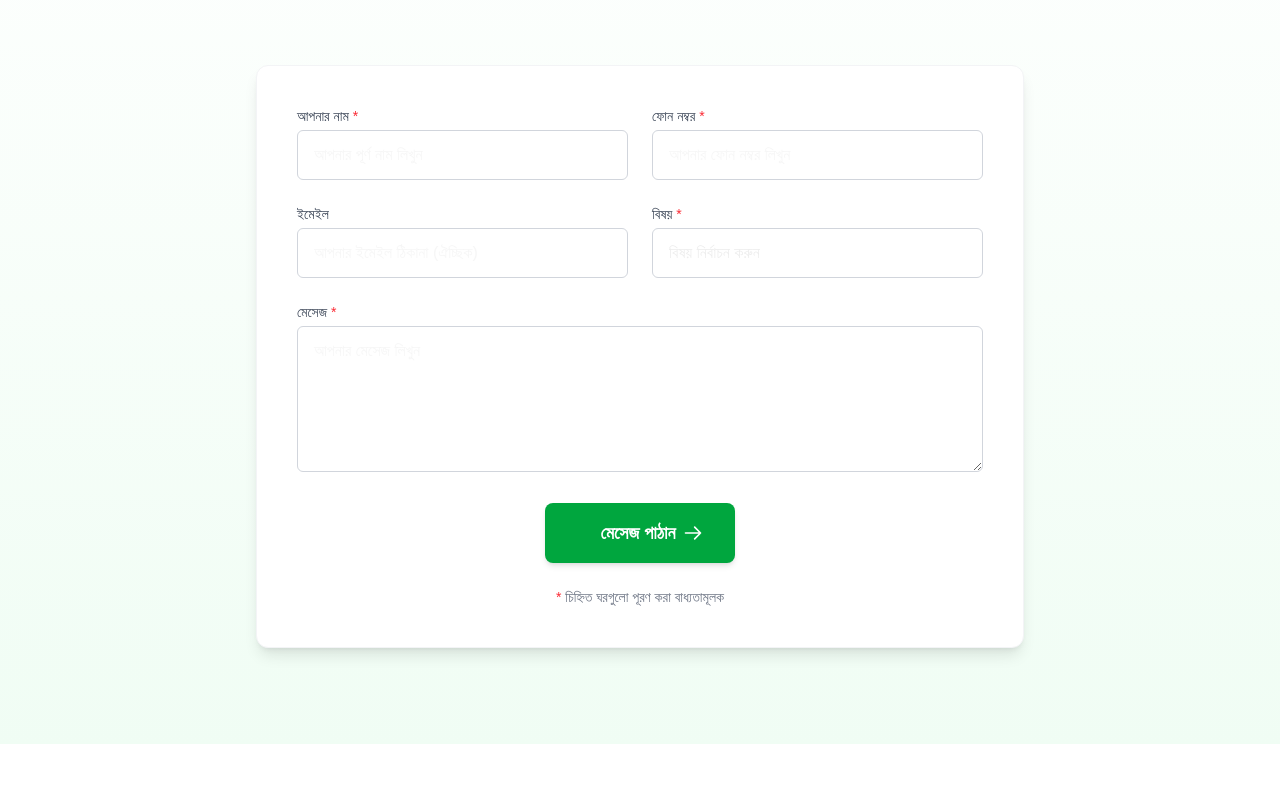
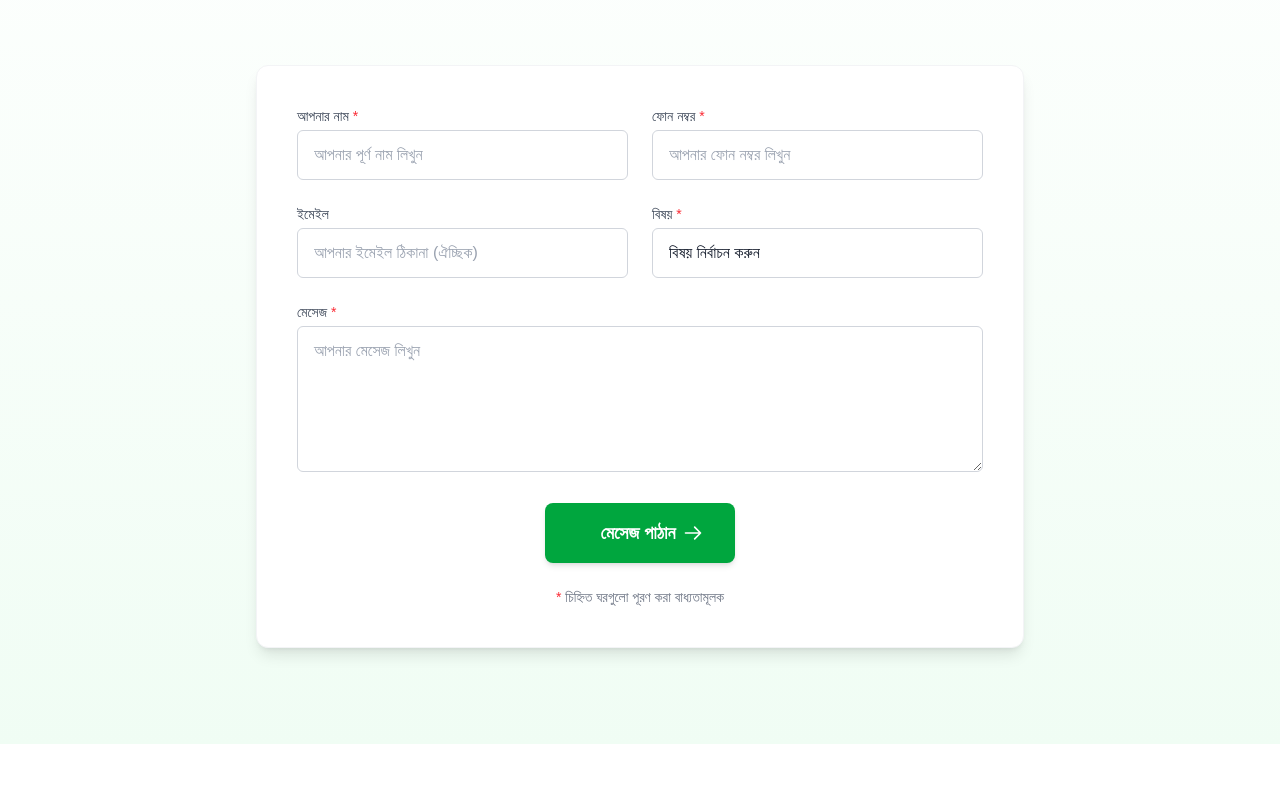
Before and after one commit to SiamIslamSagor/gonoshastho, a Next.js app: page /contact in a window 1280 px wide. Shown: the part 1800-2600 px from the top of the page. Built offline with nearby package versions, Linux system fonts and the light colour scheme.

Commit message:
added location

```diff
--- a/app/components/contact/ContactForm.tsx
+++ b/app/components/contact/ContactForm.tsx
@@ -167,7 +167,7 @@ export default function ContactForm() {
                     value={formData.name}
                     onChange={handleChange}
                     required
-                    className="w-full px-4 py-3 border border-gray-300 rounded-md focus:outline-none focus:ring-2 focus:ring-green-500 focus:border-transparent"
+                    className="w-full px-4 py-3 border border-gray-300 rounded-md focus:outline-none focus:ring-2 focus:ring-green-500 focus:border-transparent text-gray-900 placeholder:text-gray-400"
                     placeholder="আপনার পূর্ণ নাম লিখুন"
                   />
                 </div>
@@ -186,7 +186,7 @@ export default function ContactForm() {
                     value={formData.phone}
                     onChange={handleChange}
                     required
-                    className="w-full px-4 py-3 border border-gray-300 rounded-md focus:outline-none focus:ring-2 focus:ring-green-500 focus:border-transparent"
+                    className="w-full px-4 py-3 border border-gray-300 rounded-md focus:outline-none focus:ring-2 focus:ring-green-500 focus:border-transparent text-gray-900 placeholder:text-gray-400"
                     placeholder="আপনার ফোন নম্বর লিখুন"
                   />
                 </div>
@@ -206,7 +206,7 @@ export default function ContactForm() {
                     name="email"
                     value={formData.email}
                     onChange={handleChange}
-                    className="w-full px-4 py-3 border border-gray-300 rounded-md focus:outline-none focus:ring-2 focus:ring-green-500 focus:border-transparent"
+                    className="w-full px-4 py-3 border border-gray-300 rounded-md focus:outline-none focus:ring-2 focus:ring-green-500 focus:border-transparent text-gray-900 placeholder:text-gray-400"
                     placeholder="আপনার ইমেইল ঠিকানা (ঐচ্ছিক)"
                   />
                 </div>
@@ -224,9 +224,9 @@ export default function ContactForm() {
                     value={formData.subject}
                     onChange={handleChange}
                     required
-                    className="w-full px-4 py-3 border border-gray-300 rounded-md focus:outline-none focus:ring-2 focus:ring-green-500 focus:border-transparent appearance-none bg-white"
+                    className="w-full px-4 py-3 border border-gray-300 rounded-md focus:outline-none focus:ring-2 focus:ring-green-500 focus:border-transparent appearance-none bg-white text-gray-900"
                   >
-                    <option value="" disabled>
+                    <option value="" disabled className="text-gray-400">
                       বিষয় নির্বাচন করুন
                     </option>
                     <option value="appointment">
@@ -255,7 +255,7 @@ export default function ContactForm() {
                   onChange={handleChange}
                   required
                   rows={5}
-                  className="w-full px-4 py-3 border border-gray-300 rounded-md focus:outline-none focus:ring-2 focus:ring-green-500 focus:border-transparent"
+                  className="w-full px-4 py-3 border border-gray-300 rounded-md focus:outline-none focus:ring-2 focus:ring-green-500 focus:border-transparent text-gray-900 placeholder:text-gray-400"
                   placeholder="আপনার মেসেজ লিখুন"
                 ></textarea>
               </div>
--- a/app/components/contact/ContactMap.tsx
+++ b/app/components/contact/ContactMap.tsx
@@ -95,7 +95,7 @@ export default function ContactMap() {
             className="lg:col-span-2 rounded-xl overflow-hidden shadow-lg border border-gray-100 h-[400px] md:h-[500px]"
           >
             <iframe
-              src="https://www.google.com/maps/embed?pb=!1m18!1m12!1m3!1d14602.254272231177!2d90.3654355!3d23.7985508!2m3!1f0!2f0!3f0!3m2!1i1024!2i768!4f13.1!3m3!1m2!1s0x3755c0c1c61277db%3A0xc7d18838730e2e59!2sMirpur%2C%20Dhaka!5e0!3m2!1sen!2sbd!4v1653669971489!5m2!1sen!2sbd"
+              src="https://www.google.com/maps/embed?pb=!1m18!1m12!1m3!1d284.4583398425048!2d90.41223393911194!3d23.7302298958373!2m3!1f0!2f0!3f0!3m2!1i1024!2i768!4f13.1!3m3!1m2!1s0x3755b9369d6de143%3A0xfd14ad962d4243c1!2sWazed%20ali%E2%80%99s%20Mansion!5e1!3m2!1sen!2sbd!4v1746621226054!5m2!1sen!2sbd"
               width="100%"
               height="100%"
               style={{ border: 0 }}
```
